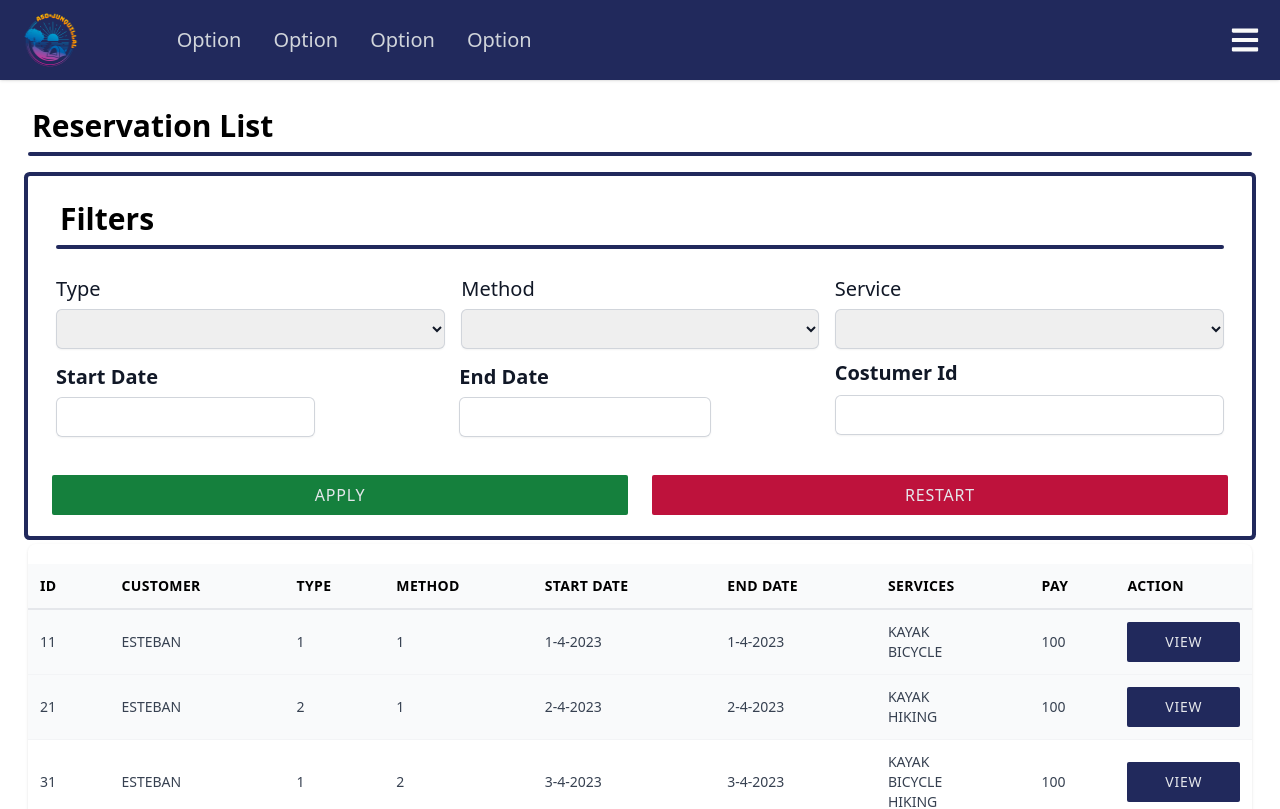
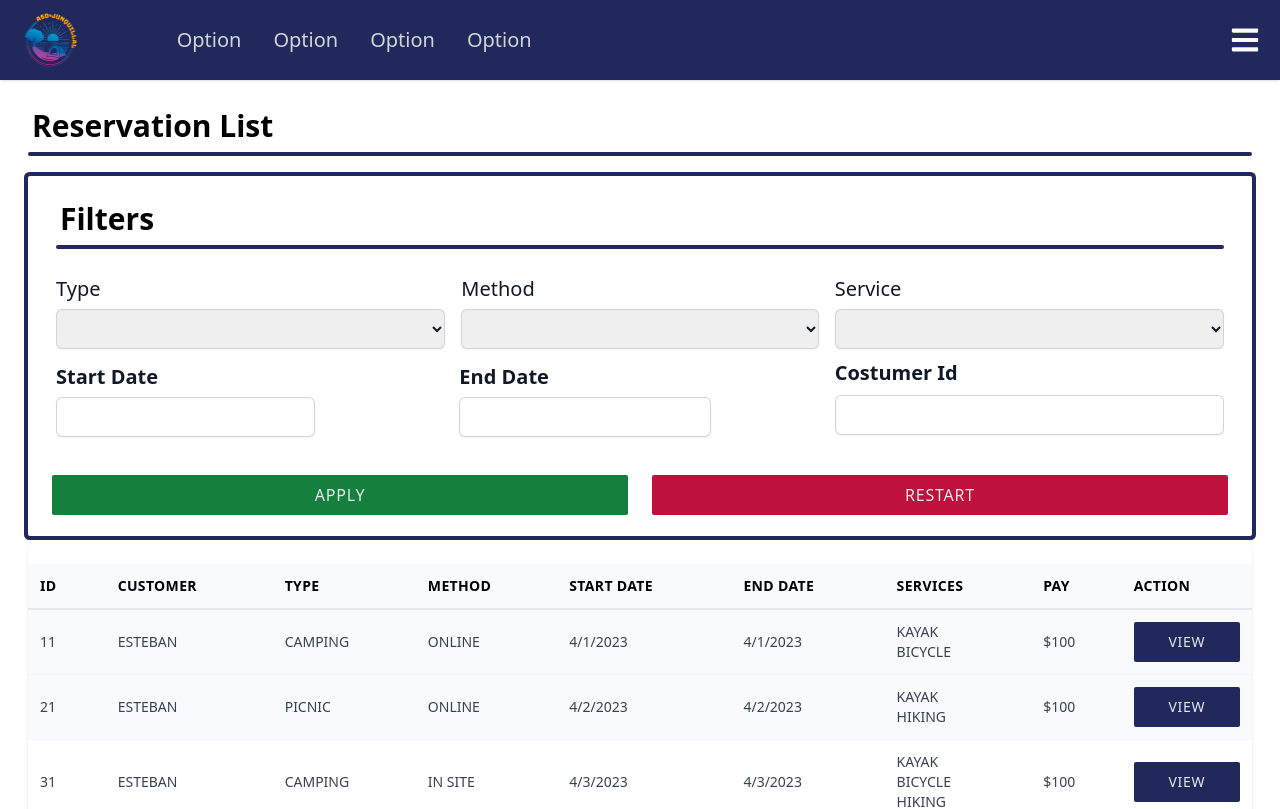
Before and after one commit to estebancb03/LosOsitos_ci0128_23a, a React (Vite) app in the folder src/Frontend/: page /operator/reservation-list in a window 1280 px wide. Shown: the top 809 px of the page. Built offline with nearby package versions, Linux system fonts and the light colour scheme.

Commit message:
Se crea funciones para formateo de fechas en helpers

```diff
--- a/src/Frontend/src/components/Buttons/DatePickerButton.jsx
+++ b/src/Frontend/src/components/Buttons/DatePickerButton.jsx
@@ -1,23 +1,11 @@
 import { useState } from "react";
 import DatePicker from "react-datepicker";
 import "react-datepicker/dist/react-datepicker.css";
+import { formatDateMMDDYYYY } from "../../helpers/formatDate";
 
 const DatePickerButton = ({ text, typeClass, type, onChangeFunction }) => {
   // State that controls the date
   const [startDate, setStartDate] = useState();
-
-  // Method that formats the date
-  const formatDate = (date) => {
-    if (date !== null) {
-      const day = "" + date.getDate();
-      const month = "" + (date.getMonth() + 1);
-      const year = "" + date.getFullYear();
-      const result = month + "-" + day + "-" + year;
-      return result;
-    } else {
-      return "";
-    }
-  };
 
   return (
     <div className="grid grid-cols-1">
@@ -30,7 +18,7 @@ const DatePickerButton = ({ text, typeClass, type, onChangeFunction }) => {
             <DatePicker
               onChange={(date) => {
                 setStartDate(date);
-                onChangeFunction(type, formatDate(date));
+                onChangeFunction(type, formatDateMMDDYYYY(date));
               }}
               selected={startDate}
               dateFormat="dd/MM/yyyy"
@@ -45,7 +33,7 @@ const DatePickerButton = ({ text, typeClass, type, onChangeFunction }) => {
             <DatePicker
               onChange={(date) => {
                 setStartDate(date);
-                onChangeFunction(type, formatDate(date));
+                onChangeFunction(type, formatDateMMDDYYYY(date));
               }}
               selected={startDate}
               dateFormat="dd/MM/yyyy"
--- /dev/null
+++ b/src/Frontend/src/helpers/formatDate.js
@@ -0,0 +1,22 @@
+// Method that formats the date from mm-dd-yyyy to dd/mm/yy
+const formatDateDDMMYYYY = (date) => {
+  const parts = date.split("-");
+  return parts[1] + "/" + parts[0] + "/" + parts[2];
+};
+  // Method that formats the date
+  const formatDateMMDDYYYY = (date) => {
+    if (date !== null) {
+      const day = "" + date.getDate();
+      const month = "" + (date.getMonth() + 1);
+      const year = "" + date.getFullYear();
+      const result = month + "-" + day + "-" + year;
+      return result;
+    } else {
+      return "";
+    }
+  };
+
+export  {
+  formatDateDDMMYYYY,
+  formatDateMMDDYYYY
+}
--- a/src/Frontend/src/pages/ReservationList.jsx
+++ b/src/Frontend/src/pages/ReservationList.jsx
@@ -7,6 +7,7 @@ import Button from "../components/Buttons/Button";
 import NavMenu from "../components/NavMenu/NavMenu";
 import TableItem from "../components/Table/TableItem";
 import Container from "../components/Containers/Container";
+import { formatDateDDMMYYYY } from "../helpers/formatDate";
 import ReservationListModal from "../components/ReservationList/ReservationListModal";
 import ReservationListFilter from "../components/ReservationList/ReservationListFilter";
 
@@ -75,12 +76,12 @@ const ReservationList = () => {
               data={[
                 record.customerId,
                 record.customer,
-                record.type,
-                record.method,
-                record.startDate,
-                record.endDate,
+                record.type == 1 ? "Camping" : "Picnic",
+                record.method == 1 ? "Online" : "In site",
+                formatDateDDMMYYYY(record.startDate),
+                formatDateDDMMYYYY(record.endDate),
                 getServicesNames(record.services),
-                record.totalPrice,
+                "$" + record.totalPrice,
                 <Button
                   text="View"
                   onclickFunction={(e) =>
```
